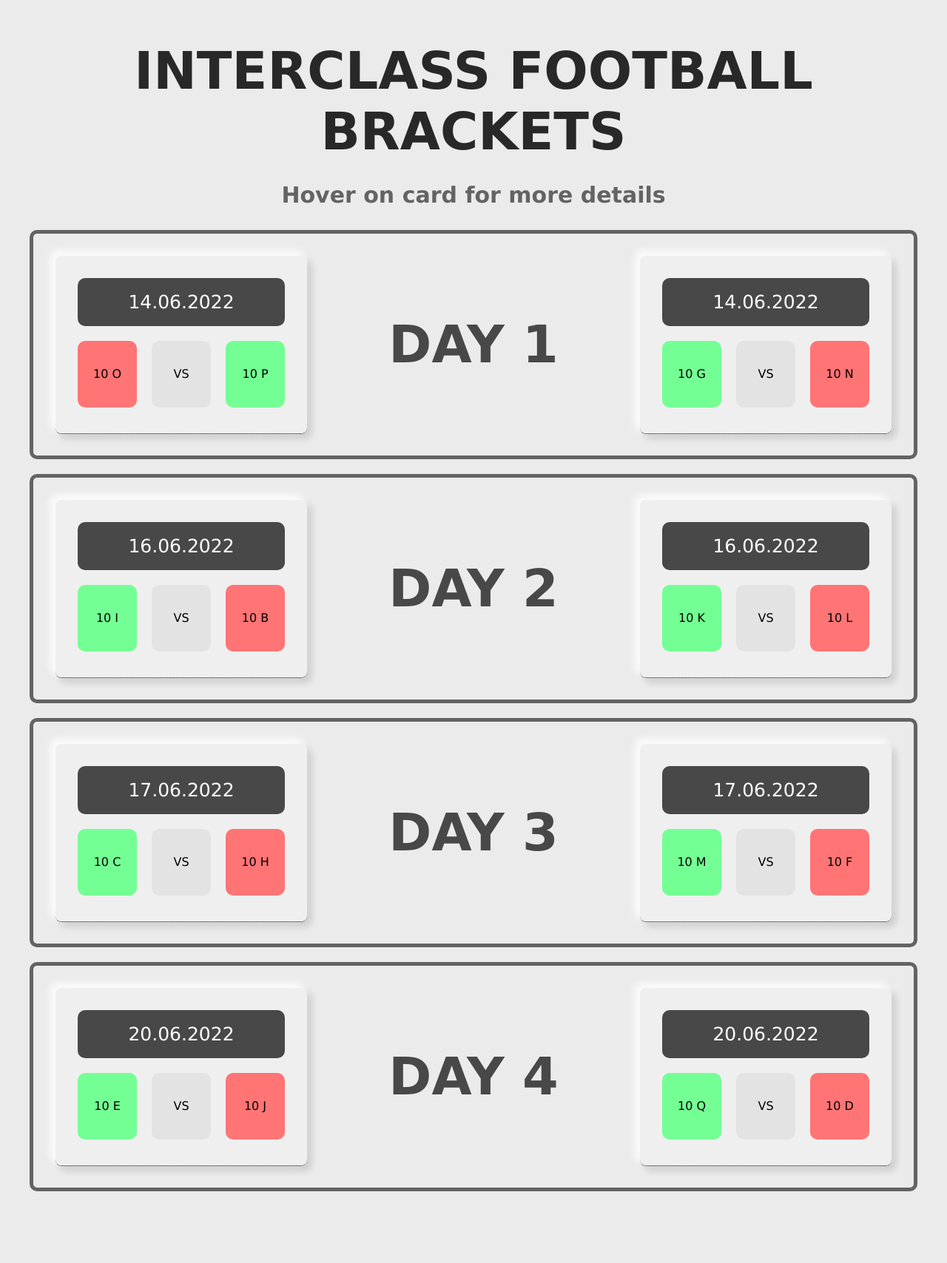
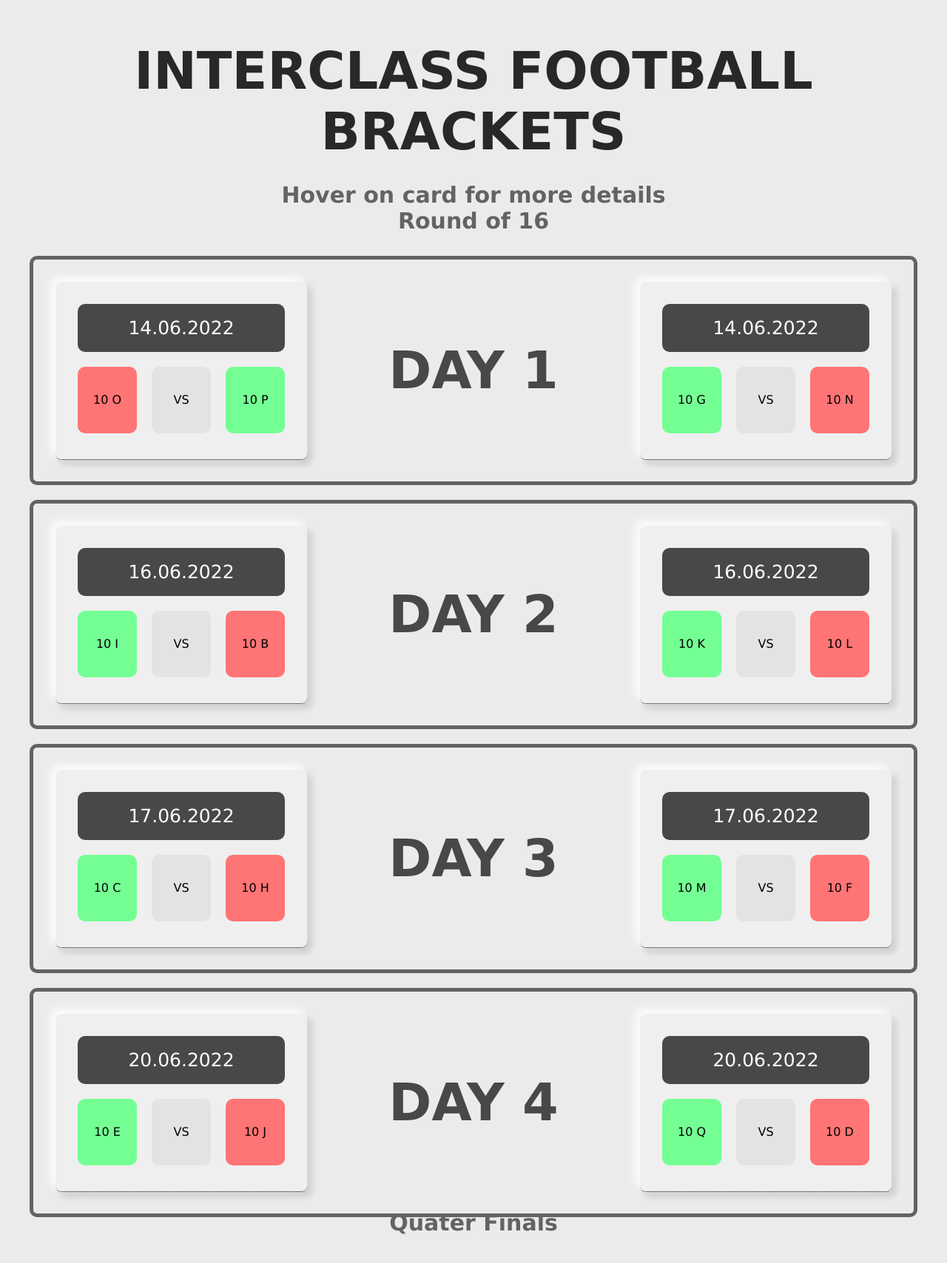
Before and after one commit to AbinavPallathoor/InterClassFootball-Brackets, a plain HTML site: page index.html in a window 1280 px wide. Shown: the whole page at 74% size. Drawn offline with Linux system fonts and the light colour scheme.

Commit message:
Update index.html

```diff
--- a/index.html
+++ b/index.html
@@ -8,6 +8,7 @@
 
     <h1 class="heading">INTERCLASS FOOTBALL BRACKETS</h1>
     <h1 class="heading-2">Hover on card for more details</h1>
+    <h1 class="heading-2">Round of 16</h1>
 
     <div class="same-day">
         <xs:element class="day-text"> DAY 1</xs:element>
@@ -152,5 +153,7 @@
 
     </div>
 
+    <h1 class="heading-2">Quater Finals</h1>
+
 </body>
 </html>
```
